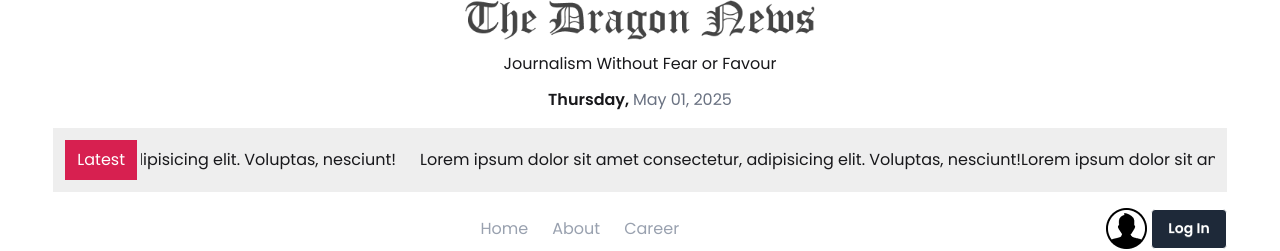
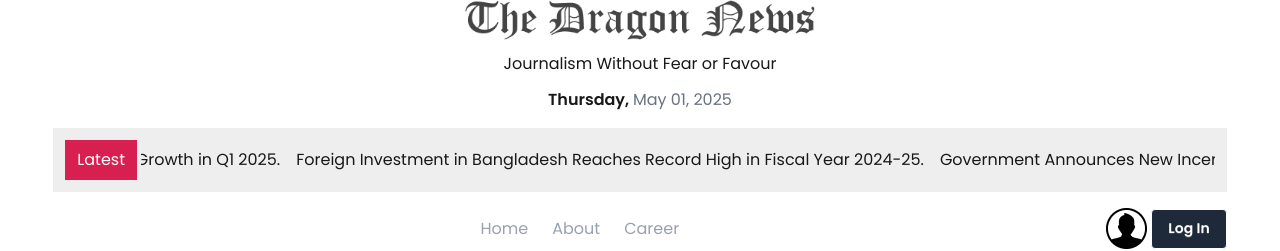
Before and after one commit to Ashahab007/mil-9-m-52-dragon-news-code, a React (Vite) app: page /category/0 in a window 1280 px wide. Shown: the top 251 px of the page. Built offline with nearby package versions, Linux system fonts and the light colour scheme; no server answers.

Commit message:
updated latest news in Marquee

```diff
--- a/src/component/Latest.jsx
+++ b/src/component/Latest.jsx
@@ -1,20 +1,24 @@
-import React from "react";
+import React, { use } from "react";
 import Marquee from "react-fast-marquee";
 
+const allNews = fetch("/public/news.json").then((res) => res.json());
+
 const Latest = () => {
+  const news = use(allNews);
+  // console.log(news[0].category_id);
+  const breakingNews = news.filter(
+    (filteredNews) => filteredNews.others.is_today_pick == true
+  );
+  // console.log(breakingNews[0].title);
+
   return (
     <div className="flex gap-1 justify-center items-center bg-base-300 p-3 my-4 w-11/12 mx-auto">
       <p className="bg-secondary text-white py-2 px-3">Latest</p>
       <Marquee pauseOnHover={true} gradient={false}>
-        <div className="flex gap-6">
-          <span>
-            Lorem ipsum dolor sit amet consectetur, adipisicing elit. Voluptas,
-            nesciunt!
-          </span>
-          <span>
-            Lorem ipsum dolor sit amet consectetur, adipisicing elit. Voluptas,
-            nesciunt!
-          </span>
+        <div className="flex">
+          {breakingNews.map((news) => (
+            <span className="pr-4">{news.title}. </span>
+          ))}
         </div>
       </Marquee>
     </div>
```
